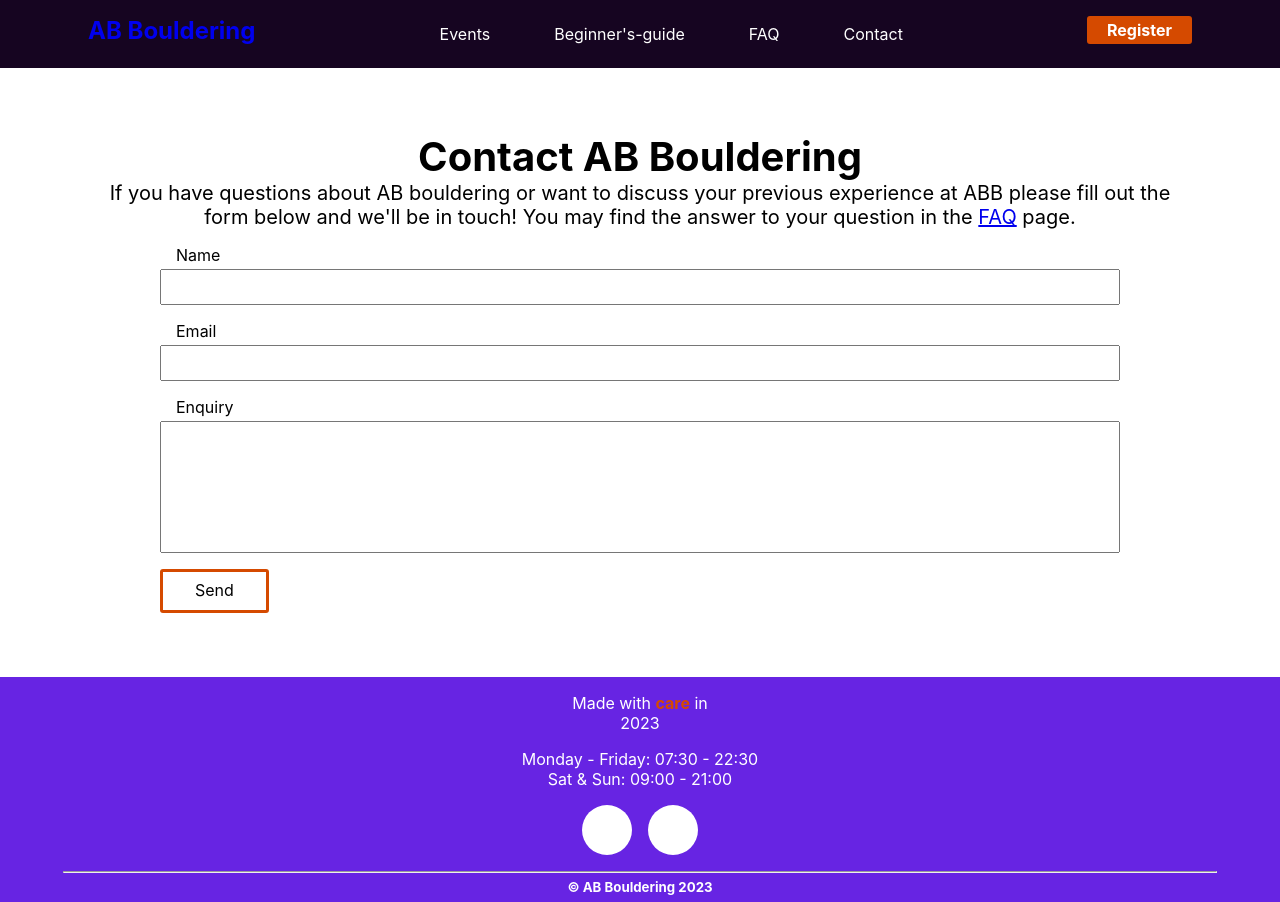
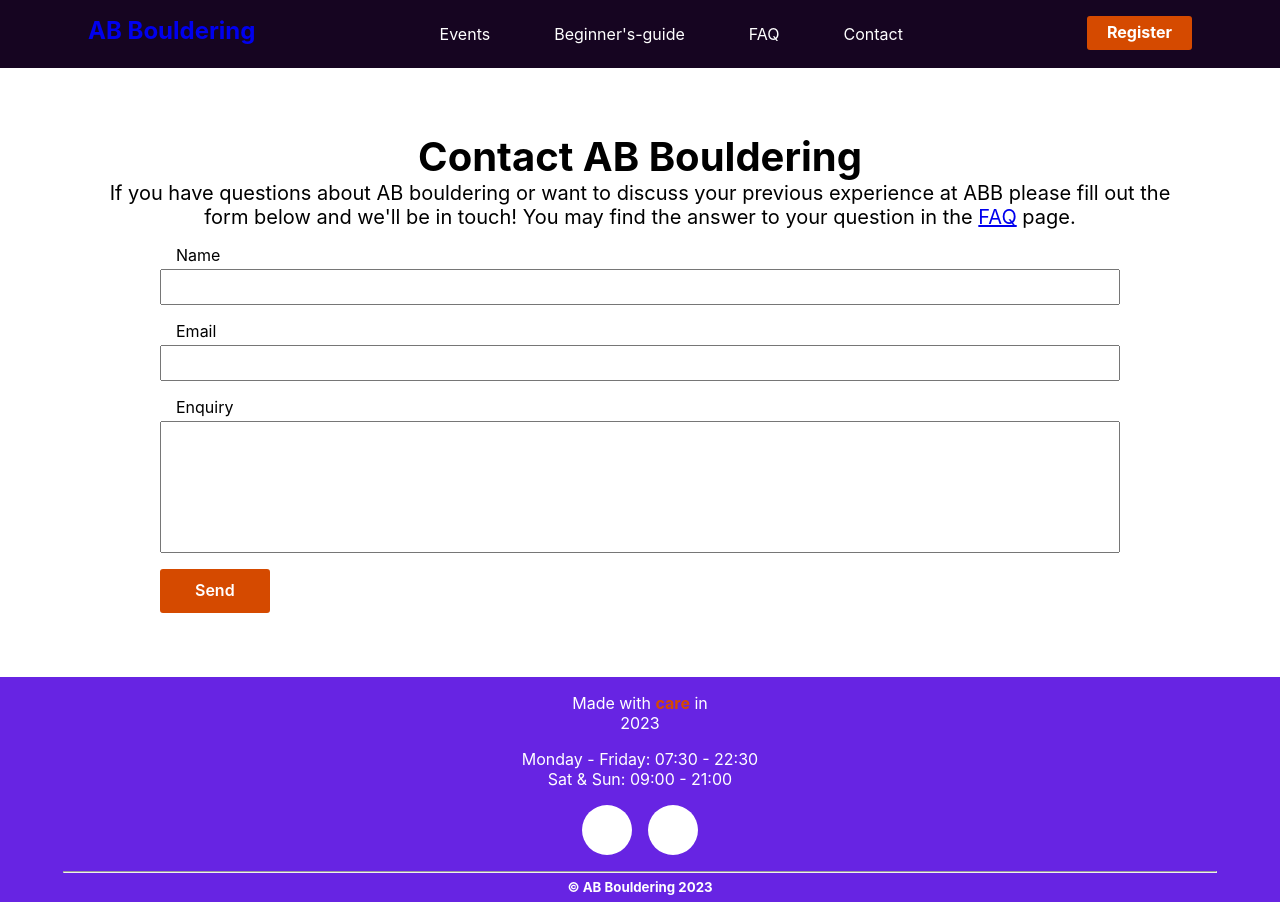
Before and after one commit to WildHeat/bouldering-booking, a React (Create React App) app: page /contact in a window 1280 px wide. Built offline with nearby package versions, Linux system fonts and the light colour scheme.

Commit message:
updated contact page and header styles

```diff
--- a/src/components/ContactPage/ContactPage.css
+++ b/src/components/ContactPage/ContactPage.css
@@ -39,16 +39,18 @@
 }
 
 .contact-send-button {
-  /* margin-left: 1em; */
   padding: 0.5em 2em 0.6em 2em;
   border-radius: 3px;
   width: fit-content;
   border: solid var(--accent-color);
   margin-top: 1em;
+  background-color: var(--accent-color);
+  color: var(--light-color);
+  font-weight: 600;
 }
 
 .contact-send-button:hover {
   cursor: pointer;
-  background-color: var(--accent-color);
-  color: var(--light-color);
+  background-color: var(--light-color);
+  color: var(--accent-color);
 }
--- a/src/components/Header/Header.css
+++ b/src/components/Header/Header.css
@@ -37,7 +37,9 @@ a {
 }
 
 .register-container {
-  padding: 0.25rem 1.25rem;
+  /* padding: 0.25rem 1.25rem; */
+  padding-inline: 1.25rem;
+  padding-top: 0.35rem;
   border-radius: 3px;
   background-color: var(--accent-color);
   display: flex;
```
